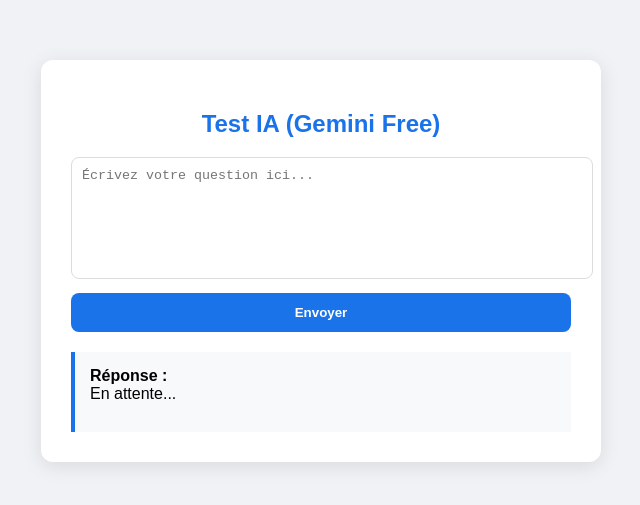
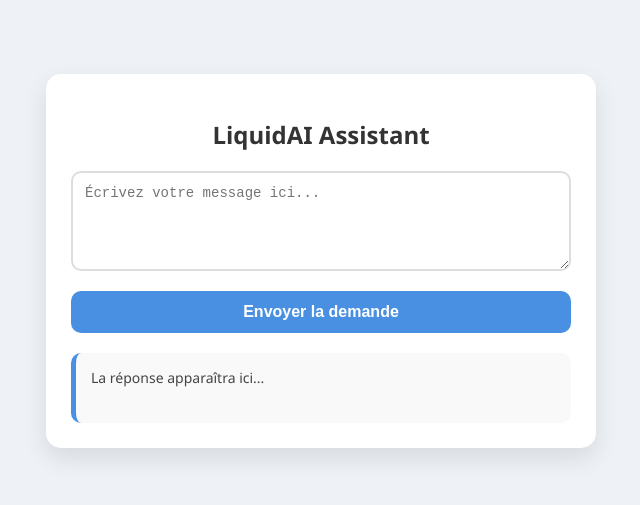
Before and after one commit to dhimnisalma539-ux/my-ai-app, a plain HTML site: page index.html in a window 1280 px wide. Shown: the part 139-644 px from the top of the page, without its empty margins (319-959 px from the left). Drawn offline with Linux system fonts and the light colour scheme.

Commit message:
Update index.html

```diff
--- a/index.html
+++ b/index.html
@@ -3,43 +3,92 @@
 <head>
     <meta charset="UTF-8">
     <meta name="viewport" content="width=device-width, initial-scale=1.0">
-    <title>Interface IA - Test</title>
+    <title>IA Chat - LiquidAI</title>
     <style>
-        body { font-family: sans-serif; background-color: #f0f2f5; display: flex; justify-content: center; align-items: center; height: 100vh; margin: 0; }
-        .chat-container { background: #fff; padding: 30px; border-radius: 12px; box-shadow: 0 4px 20px rgba(0,0,0,0.1); width: 90%; max-width: 500px; }
-        h2 { color: #1a73e8; text-align: center; }
-        textarea { width: 100%; height: 100px; padding: 10px; border: 1px solid #ddd; border-radius: 8px; margin-bottom: 10px; resize: none; }
-        button { width: 100%; padding: 12px; background-color: #1a73e8; color: white; border: none; border-radius: 8px; cursor: pointer; font-weight: bold; }
+        body {
+            font-family: 'Segoe UI', sans-serif;
+            background-color: #eef2f7;
+            display: flex;
+            justify-content: center;
+            align-items: center;
+            height: 100vh;
+            margin: 0;
+        }
+        .container {
+            background: white;
+            padding: 25px;
+            border-radius: 15px;
+            box-shadow: 0 10px 25px rgba(0,0,0,0.1);
+            width: 100%;
+            max-width: 500px;
+        }
+        h2 { color: #333; text-align: center; margin-bottom: 20px; }
+        textarea {
+            width: 100%;
+            height: 100px;
+            padding: 12px;
+            border: 2px solid #ddd;
+            border-radius: 10px;
+            box-sizing: border-box;
+            font-size: 14px;
+            margin-bottom: 15px;
+            transition: border-color 0.3s;
+        }
+        textarea:focus { border-color: #4A90E2; outline: none; }
+        button {
+            width: 100%;
+            padding: 12px;
+            background-color: #4A90E2;
+            color: white;
+            border: none;
+            border-radius: 10px;
+            font-size: 16px;
+            font-weight: bold;
+            cursor: pointer;
+        }
+        button:hover { background-color: #357ABD; }
         button:disabled { background-color: #ccc; }
-        #response-container { margin-top: 20px; padding: 15px; background: #f8f9fa; border-left: 4px solid #1a73e8; min-height: 50px; }
+        #response {
+            margin-top: 20px;
+            padding: 15px;
+            background: #f9f9f9;
+            border-radius: 10px;
+            border-left: 5px solid #4A90E2;
+            min-height: 40px;
+            font-size: 14px;
+            color: #444;
+            white-space: pre-wrap;
+        }
+        .loading { color: #777; font-style: italic; }
     </style>
 </head>
 <body>
 
-<div class="chat-container">
-    <h2>Test IA (Gemini Free)</h2>
-    <textarea id="userInput" placeholder="Écrivez votre question ici..."></textarea>
-    <button id="sendBtn" onclick="sendMessage()">Envoyer</button>
-    <div id="response-container">
-        <strong>Réponse :</strong>
-        <div id="responseText">En attente...</div>
-    </div>
+<div class="container">
+    <h2>LiquidAI Assistant</h2>
+    <textarea id="userInput" placeholder="Écrivez votre message ici..."></textarea>
+    <button id="sendBtn" onclick="askIA()">Envoyer la demande</button>
+    <div id="response">La réponse apparaîtra ici...</div>
 </div>
 
 <script>
-    const API_KEY = "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";
-    // جربنا موديل آخر فابور ومستقر أكثر
-    const MODEL_ID = "google/gemini-2.0-flash-lite-preview-02-05:free";
+    // --- Configuration ---
+    const API_KEY = "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";
+    const MODEL_ID = "liquid/lfm-2.5-1.2b-instruct:free";
 
-    async function sendMessage() {
-        const input = document.getElementById('userInput').value;
+    async function askIA() {
+        const input = document.getElementById('userInput');
         const btn = document.getElementById('sendBtn');
-        const res = document.getElementById('responseText');
+        const resDiv = document.getElementById('response');
 
-        if (!input) return alert("Texte vide !");
+        if (!input.value.trim()) {
+            alert("Veuillez écrire quelque chose.");
+            return;
+        }
 
+        // Interface en mode chargement
         btn.disabled = true;
-        res.innerText = "Chargement...";
+        resDiv.innerHTML = '<span class="loading">L\'IA génère une réponse...</span>';
 
         try {
             const response = await fetch("https://openrouter.ai/api/v1/chat/completions", {
@@ -47,27 +96,33 @@
                 headers: {
                     "Authorization": `Bearer ${API_KEY}`,
                     "Content-Type": "application/json",
-                    "HTTP-Referer": "http://localhost",
-                    "X-Title": "TestApp"
+                    "HTTP-Referer": window.location.origin, // Pour OpenRouter
+                    "X-Title": "My Local App"
                 },
                 body: JSON.stringify({
                     "model": MODEL_ID,
-                    "messages": [{ "role": "user", "content": input }]
+                    "messages": [{ "role": "user", "content": input.value }]
                 })
             });
 
             const data = await response.json();
-            if (data.choices) {
-                res.innerText = data.choices[0].message.content;
+
+            if (data.choices && data.choices.length > 0) {
+                resDiv.innerText = data.choices[0].message.content;
+            } else if (data.error) {
+                resDiv.innerText = "Désolé, il y a une erreur : " + data.error.message;
+                console.error("Détails de l'erreur:", data.error);
             } else {
-                res.innerText = "Erreur : " + JSON.stringify(data.error);
+                resDiv.innerText = "Une réponse vide a été reçue.";
             }
-        } catch (e) {
-            res.innerText = "Erreur de réseau.";
+
+        } catch (error) {
+            resDiv.innerText = "Erreur de connexion : " + error.message;
         } finally {
             btn.disabled = false;
         }
     }
 </script>
+
 </body>
 </html>
```
